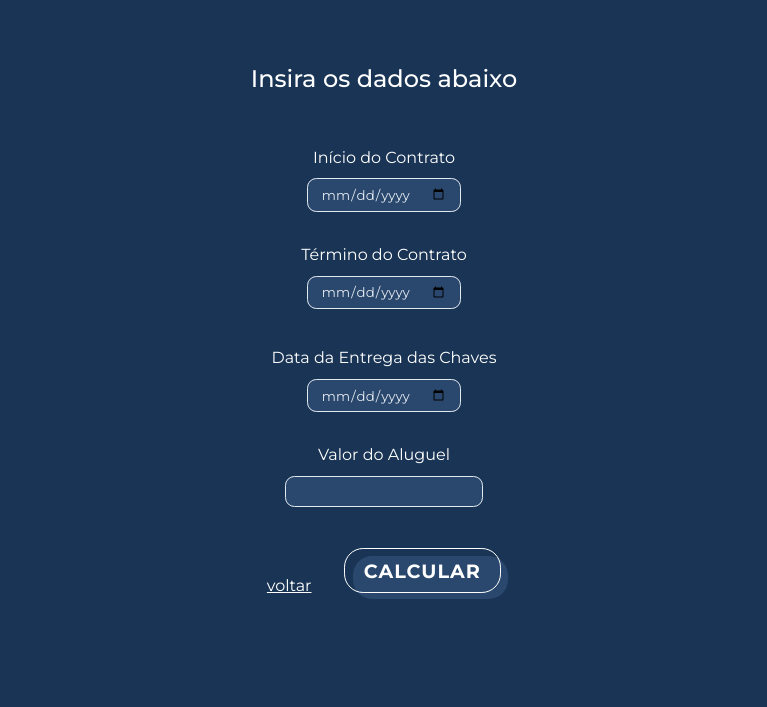
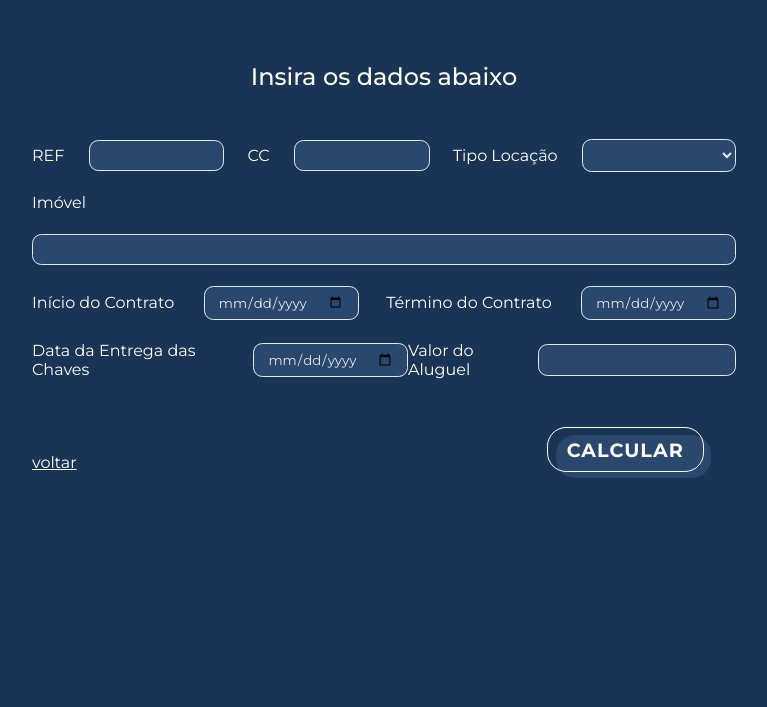
Before and after one commit to Sara-Lirio/calculadoras-romar, a plain HTML site: page html/calculadoraMultaRescisória.html in a window 1280 px wide. Shown: the part 93-800 px from the top of the page, without its empty margins (256-1023 px from the left). Drawn offline with Linux system fonts and the light colour scheme.

Commit message:
updates 15/09

```diff
--- a/css/Calculadora.css
+++ b/css/Calculadora.css
@@ -44,7 +44,7 @@ a {
     border-radius: 1em;
     padding: 1em;
     margin-top: 1em;
-    font-size: 110%;
+    font-size: 130%;
     font-weight: 700;
     text-transform: uppercase;
     text-align: center;
--- a/css/media_query/media_query.css
+++ b/css/media_query/media_query.css
@@ -22,9 +22,7 @@
         width: 80%;
     }
 
-    nav {
-        margin: 2em 4em;
-    }
+
 
     h1 {
         font-size: 160%;
--- a/css/multaRescisoria.css
+++ b/css/multaRescisoria.css
@@ -1,44 +1,42 @@
 @import url('https://fonts.googleapis.com/css2?family=Montserrat:ital,wght@0,100;0,200;0,300;0,400;0,500;0,600;0,700;0,800;0,900;1,100;1,200;1,300;1,400;1,500;1,600;1,700;1,800;1,900&display=swap');
 
 * {
+    font-family: 'Montserrat', sans-serif;
     color: white;
-    font-family: 'Montserrat', sans-serif;
-    margin: .4em auto;
+
 }
 
 body {
     background-color: #193454;
+    margin: 2em 18em;
+}
+
+.formularioDeCalculoMulta {
+    margin-top: 4em;
+    display: flex;
+    flex-direction: column;
+    color: white;
+}
+
+.formulario{
+    display: flex;
+    flex-direction: column;
+    color: white;
+    justify-content: space-between;
+    height: 15em;
 
 }
 
-.conteudo-secundario {
-    margin-top: 4em;
-    display: flex;
-    flex-direction: column;
-}
-
-.formulario1{
-    display: flex;
-    flex-direction: column;
-}
-
-.formulario2{
-    display: flex;
-    flex-direction: column;
-}
-
-.conteudo-secundario-dados-titulo{
+.tituloFormulario {
     margin-bottom: 2em ;
 }
 
-input {
+input, select{
     color: #e3e9f0;
     background-color: #2a486d;
     border: 1px #e3e9f0 solid;
     padding: .5em 1em;
-
     border-radius: .7em;
-    margin-bottom: 2em
 }
 
 h1 {
@@ -53,10 +51,12 @@ h2 {
     text-align: center;
 }
 
-.btns{
+.botoes{
+    width: 42em;
     display: flex;
     justify-content: space-between;
     align-items: end;
+    margin-top: 3em;
 }
 
 .calcular-botao {
@@ -101,4 +101,24 @@ h2 {
 
 .resultados{
     display: none;
+    color: white;
 }
+
+.logoAzulBranco{
+    width: 20%;
+}
+
+.labelRef{
+    display: flex;
+    justify-content: space-between;
+    align-items: center;
+
+}
+
+label{
+    margin-right: .1em;
+}
+
+.refCC {
+    width: 8em;
+}
--- a/html/calculadoraMultaRescisória.html
+++ b/html/calculadoraMultaRescisória.html
@@ -1,60 +1,95 @@
 <!DOCTYPE html>
-<html lang="en">
+<html lang="pt-BR">
 
 <head>
     <meta charset="UTF-8">
     <meta http-equiv="X-UA-Compatible" content="IE=edge">
     <link rel="stylesheet" href="../css/multaRescisoria.css">
-
+    <script src="https://cdnjs.cloudflare.com/ajax/libs/html2pdf.js/0.10.1/html2pdf.bundle.min.js"
+        integrity="sha512-GsLlZN/3F2ErC5ifS5QtgpiJtWd43JWSuIgh7mbzZ8zBps+dvLusV+eNQATqgA/HdeKFVgA5v3S/cIrLF7QnIg=="
+        crossorigin="anonymous" referrerpolicy="no-referrer"></script>
     <title>Calculadora | Multa Rescisória </title>
 </head>
 
 <body>
     <main>
-        <header>
-            <h1>Calculadora Multa Rescisória</h1>
-        </header>
-        <section class="conteudo-secundario">
-            <div class="conteudo-secundario-dados" id="formulario">
-                <h2 class="conteudo-secundario-dados-titulo">Insira os dados abaixo</h2>
-                <div class="vigencia-contratual">
+        <h1>Calculadora Multa Rescisória</h1>
+        <section class="formularioDeCalculoMulta">
+            <div id="formularioMulta">
+                <h2 class="tituloFormulario">Insira os dados abaixo</h2>
 
-                    <form class="formulario1">
+                <form class="formulario">
+                    <div class="labelRef">
+                        <label>REF</label>
+                        <input class='refCC' type="text" id="REF"/>
+
+                        <label>CC</label>
+                        <input class='refCC' type="text" />
+
+                        <label>Tipo Locação</label>
+                        <select name="Tipo de Locação">
+                            <option></option>
+                            <option>Residencial</option>
+                            <option>Comercial</option>
+                            <option>Não-residencial</option>
+                        </select>
+                    </div>
+
+                    <label>Imóvel</label>
+                    <input type="text" />
+
+                    <div class="labelRef">
+
                         <label for="iniciodocontrato">Início do Contrato </label>
-                        <input type="date" id="inicio" required>
+                        <input type="date" id="inicio" required />
+
                         <label for="fimdocontrato">Término do Contrato</label>
-                        <input type="date" id="termino" required >
+                        <input type="date" id="termino" required />
+                    </div>
+
+                    <div class="labelRef">
+                        <label for="dataentrega">Data da Entrega das Chaves</label>
+                        <input type="date" id="entrega" required />
+
+                        <label for="valoraluguel">Valor do Aluguel</label>
+                        <input type="number" id="aluguel" required />
+                    </div>
+                </form>
+
+            </div>
+            <div class="resultados" id="resultados">
+                <div>
+                    <img src="../img/logo-azul-branco.png" class="logoAzulBranco" />
+                    <p>REF : <span id="idREF"></span></p>
+                    <p>CC : <span id="CC"></span></p>
+                    <p>Tipo de Locação : <span></span></p>
+                    <p>Imóvel : <span id="Imovel"></span></p>
+                    <p>Início do Contrato : <span id="iniciodocontrato"></span></p>
+                    <p>Término do Contrato : <span id="fimdocontrato"></span></p>
                 </div>
-                </form>
-                <form class="formulario2">
-                    <label for="dataentrega">Data da Entrega das Chaves</label>
-                    <input type="date" id="entrega" required>
-                    <label for="valoraluguel">Valor do Aluguel</label>
-                    <input type="number" id="aluguel"required>
-                </form>
-                <div class="btns">
-                    <a href="../index.html" class="voltar">voltar</a>
-                    <button class="calcular-botao" onClick="Mudarestado('formulario')">Calcular</button>
-                </div>
-            </div>
 
 
-            <div class="resultados" id="resultados">
                 <p>Período do Contrato : <span id="difPeriodoMeses"></span> Meses</p><br />
                 <p>Período do Contrato : <span id="difPeriodoDias"></span> dia(s)</p><br />
                 <p>Período que Faltava : <span id="difPeriodoFalta"></span> dia(s)</p><br />
                 <p>Multa - Valor Integral (R$) : <span id="multaIntegral"></span> </p><br />
                 <p class="multa">Multa Proporcional (R$) : <span id="multaProporcional"></span> </p><br />
+                <a href="../html/calculadoraMultaRescisória.html" class="voltar">voltar</a>
+                <a id="imprimir">Imprimir</a>
             </div>
-        </section>
+
+            <div class="botoes" id="botoes">
+                <a href="../index.html" class="voltar">voltar</a>
+                <button class="calcular-botao"
+                    onClick="Mudarestado('formularioMulta','botoes','resultados')">Calcular</button>
+            </div>
 
 
 
+        </section>
     </main>
 
-
-
-    <script src="../js/calculadoraMultaRescisoria.js"></script>
+    <script src="../js/calculadoraMultaRescisoria.js" defer></script>
 </body>
 
 </html>
--- a/js/calculadoraMultaRescisoria.js
+++ b/js/calculadoraMultaRescisoria.js
@@ -8,7 +8,9 @@ const spanFalta = document.querySelector('#difPeriodoFalta')
 const spanMeses = document.querySelector('#difPeriodoMeses')
 const spanMultaInt = document.querySelector('#multaIntegral')
 const spanMultaProp = document.querySelector('#multaProporcional')
-const formulario = document.getElementById(formulario)
+
+let referencia = document.querySelector('#REF')
+const spanREF = document.querySelector('#idREF')
 
 function calculateDateDiff() {
     let inicio = inputInicio.value
@@ -20,7 +22,6 @@ function calculateDateDiff() {
     let diffInTime = Math.round(termino - inicio)
     let timeInOneDay = 1000 * 60 * 60 * 24 * 30
     let diffInDays = diffInTime / timeInOneDay
-
     return diffInDays
 }
 
@@ -65,28 +66,47 @@ function calculoMultaProporcional() {
 }
 
 button.addEventListener('click', () => {
-
     const diffInDays = calculateDateDiff()
     spanMeses.innerHTML = Math.round(diffInDays)
-
     const diffInDays1 = calculateDateDiff1()
     spanDias.innerHTML = diffInDays1
-
     const multaInt = calculoMultaIntegral()
     spanMultaInt.innerHTML = multaInt
-
     const diffInDays2 = calculateDateDiff2()
     spanFalta.innerHTML = diffInDays2
-
     const multaPropFinal = calculoMultaProporcional()
     spanMultaProp.innerHTML = multaPropFinal
 })
 
 
-function Mudarestado(el) {
+
+function Mudarestado(el,btn, res) {
     var display = document.getElementById(el).style.display;
-    if(display == "none")
+
+    if(display == "none") {
         document.getElementById(el).style.display = 'block';
-    else
+    }
+
+    else {
         document.getElementById(el).style.display = 'none';
+        document.getElementById(res).style.display = 'block';
+        document.getElementById(btn).style.display = 'none';
+    }
 }
+
+
+const printy = document.querySelector('#imprimir')
+
+printy.addEventListener("click", () => {
+    const resultado = document.querySelector("#resultados")
+
+    const options = {
+        margin: [10,10,10,10],
+        filename: "multa.pdf",
+        html2canvas: {scale: 2},
+        jsPDF : {unit:"mm", format:"a4", origin:"portrait"}
+    }
+
+
+    html2pdf().set(options).from(resultado).save();
+})
```
Also changed, not shown: img/logo-azul-branco.png (added).
